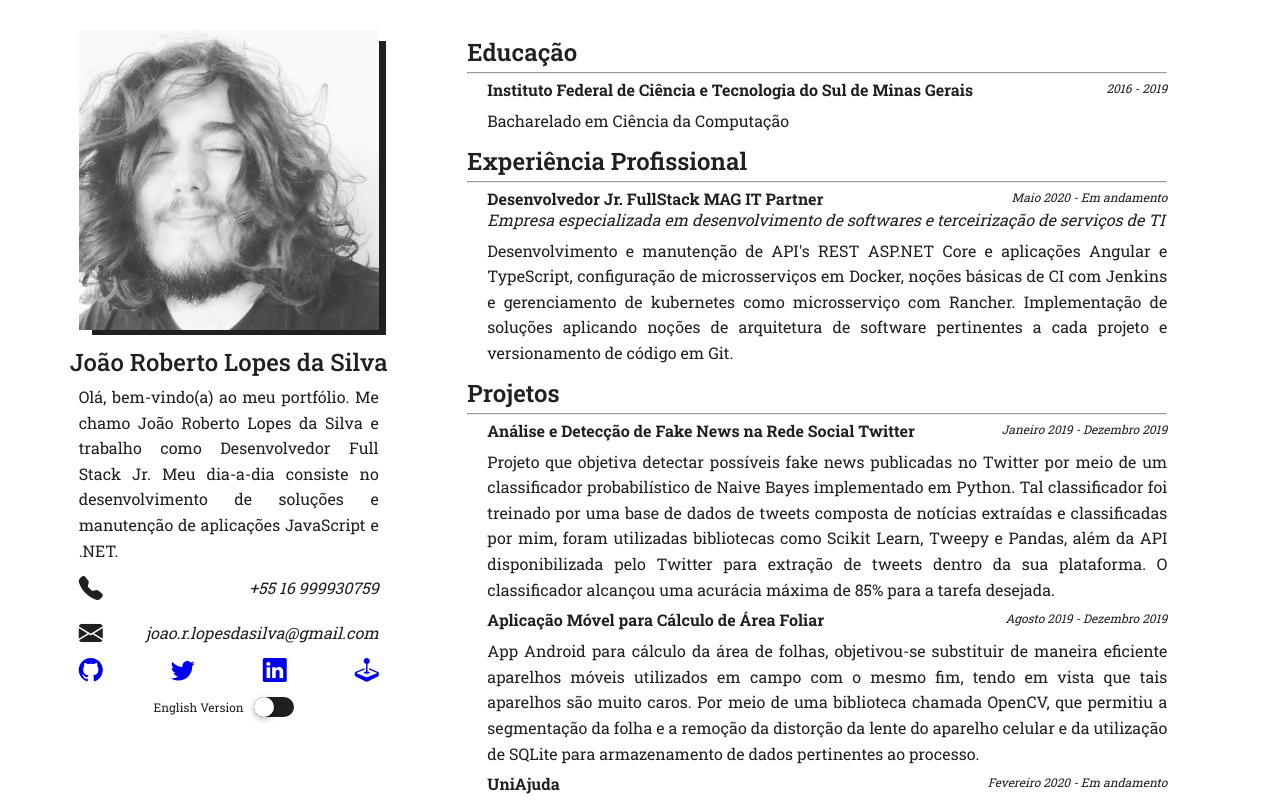
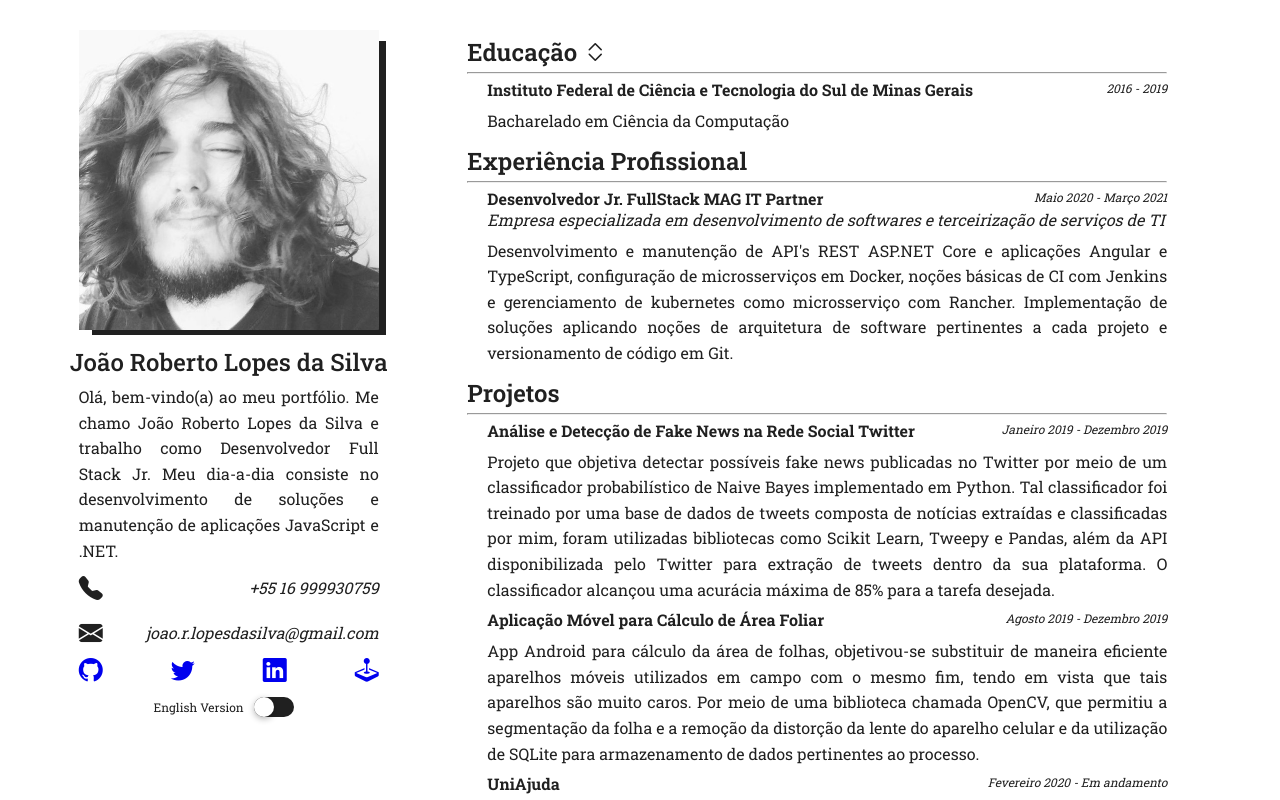
Before and after one commit to robls/robls.github.io, a plain HTML site: page index.html in a window 1280 px wide. Shown: the top 800 px of the page. Drawn offline with nearby package versions, Linux system fonts and the light colour scheme.

Commit message:
:rocket: Updated work xp section

```diff
--- a/index.html
+++ b/index.html
@@ -50,7 +50,10 @@
             </div>
             <div class="skills-container">
                 <div class="skill-section">
-                    <h1 id="education-title" class="skill-title">Educação</h1>
+                    <h1 id="education-title" class="skill-title">
+                        Educação
+                        <i class="bi bi-chevron-expand"></i>
+                    </h1>
                     <hr/>
                     <div class="skill-container">
                         <div class="skill-subtitle-container">
@@ -68,7 +71,7 @@
                     <div class="skill-container">
                         <div class="skill-subtitle-container">
                             <p id="mag-it-title" class="skill-subtitle">Desenvolvedor Jr. FullStack MAG IT Partner</p>
-                            <p id="mag-it-time" class="skill-subtitle-time">Maio 2020 - Em andamento</p>
+                            <p id="mag-it-time" class="skill-subtitle-time">Maio 2020 - Março 2021</p>
                         </div>
                         <div class="skill-content-wrapper">
                             <p class="work-subtitle" id="mag-it-subtitle">Empresa especializada em desenvolvimento de softwares e terceirização de serviços de TI</p>
--- a/scripts.js
+++ b/scripts.js
@@ -41,7 +41,7 @@ const educationSectionObject = {
 const workExperienceSectionObject = {
     "title": ["Experiência Profissional", "Work Experience"],
     "magitTitle": ["Desenvolvedor Jr. FullStack MAG IT Partner", "Junior FullStack Developer at MAG IT Partner"],
-    "magitTime": ["Maio 2020 - Em andamento", "May 2020 - Ongoing"],
+    "magitTime": ["Maio 2020 - Março 2021", "May 2020 - March 2021"],
     "magitSubtitle": [
         "Empresa especializada em desenvolvimento de softwares e terceirização de serviços de TI",
         "Company that specializes in software development and IT service outsourcing"
@@ -101,6 +101,7 @@ function toggleProjectsSectionLanguage(pos){
     uniAjudaTime.innerHTML = projectsSectionObject.uniAjudaTime[pos];
     uniAjudaContent.innerHTML = projectsSectionObject.uniAjudaContent[pos];
 }
+
 function toggleAll(pos){
     toggleBioSectionLanguage(pos);
     toggleEducationSectionLanguage(pos);
```
